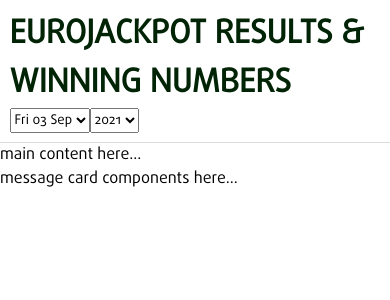
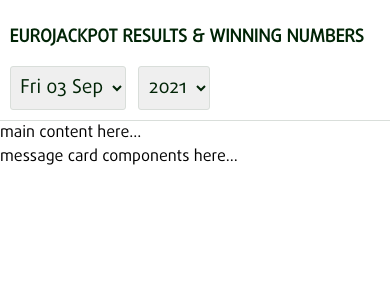
Before and after one commit to mihailgaberov/eurojackpot, a React (Create React App) app: page / in a window 390 px wide. Shown: the top 300 px of the page. Built offline with nearby package versions, Linux system fonts and the light colour scheme.

Commit message:
:sparkles: Added Header component with title, select inputs and styles for responsiveness.

```diff
--- a/src/components/Header/index.tsx
+++ b/src/components/Header/index.tsx
@@ -1,18 +1,18 @@
 import React, { FunctionComponent } from 'react';
-import { Container } from "./styles";
+import { Container, SelectsContainer } from "./styles";
 
 const Header: FunctionComponent = () => {
   return (
     <Container>
       <h1>EUROJACKPOT RESULTS & WINNING NUMBERS</h1>
-      <div>
+      <SelectsContainer>
         <select name="date">
           <option>Fri 03 Sep</option>
         </select>
         <select name="year">
           <option>2021</option>
         </select>
-      </div>
+      </SelectsContainer>
     </Container>
   );
 };
--- a/src/components/Header/styles.tsx
+++ b/src/components/Header/styles.tsx
@@ -12,9 +12,30 @@
 
   h1 {
     color: #012406;
+    font-weight: 900;
+    font-size: 1.1em;
+    line-height: 1.2em;
+    -webkit-font-smoothing: antialiased;
+    margin: 1em 0;
   }
 
-  @media only screen and (min-width: 800px) {
+  @media only screen and (min-width: 920px) {
     flex-direction: row;
+    font-size: 1.2em;
+    line-height: 1.3em;
   }
 `
+
+export const SelectsContainer = styled.div`
+  display: flex;
+  width: 12.5em;
+  justify-content: space-between;
+
+  select {
+    font-size: 1.2em;
+    padding: .3em;
+    border-radius: 3px;
+    border: 1px solid #d9deda;
+    color: #012406;
+  }
+`
```
